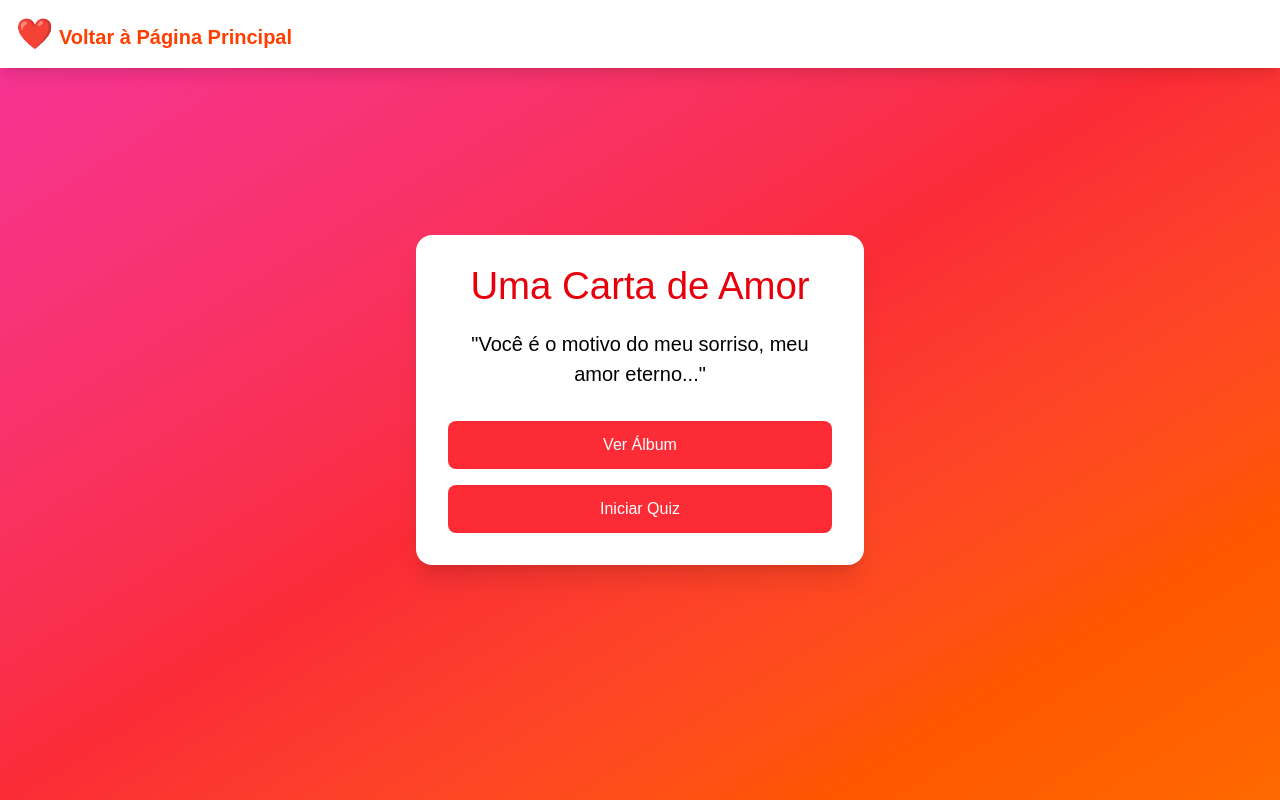
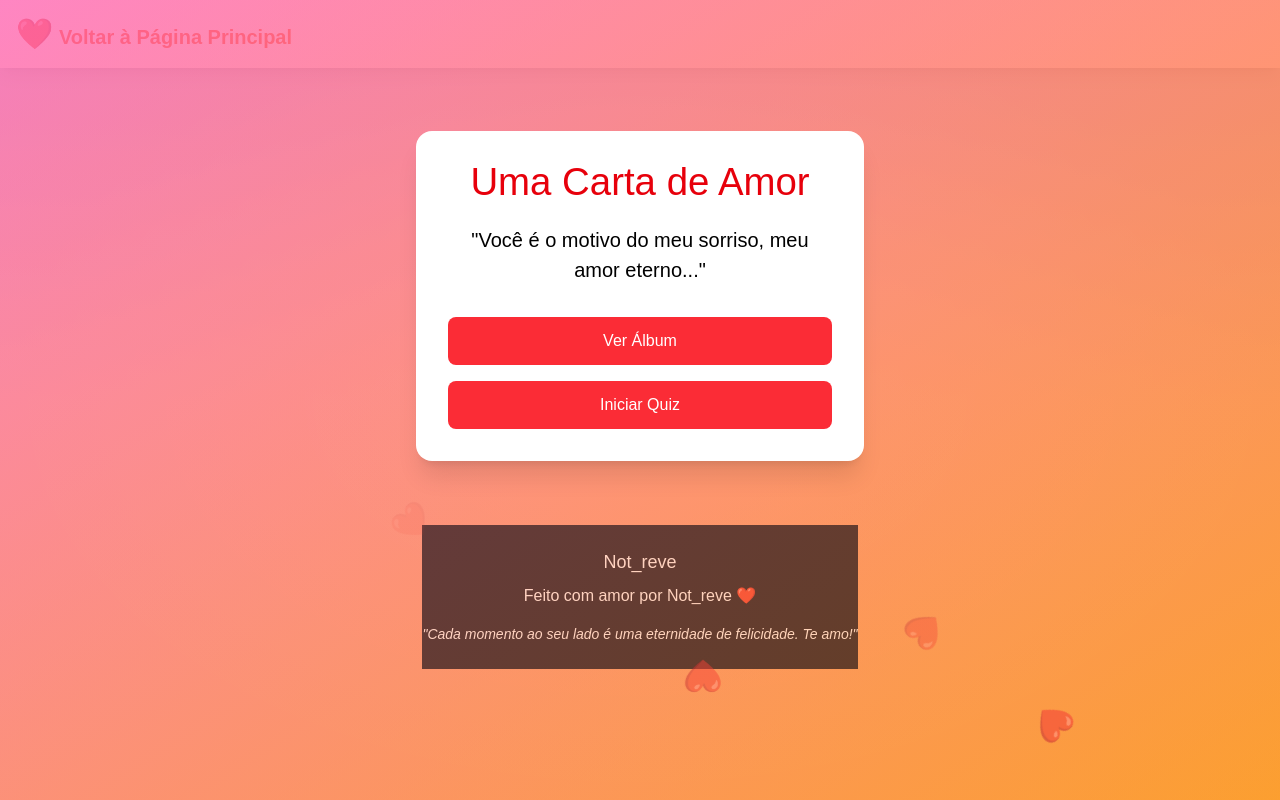
Before and after one commit to Nandosrv/KETLYN-VITORIA, a SvelteKit app: page / in a window 1280 px wide. Shown: the top 800 px of the page. Built offline with nearby package versions, Linux system fonts and the light colour scheme.

Commit message:
novo main

```diff
--- a/src/routes/+page.svelte
+++ b/src/routes/+page.svelte
@@ -1,10 +1,6 @@
 <script lang="ts">
-  import { fly, fade } from 'svelte/transition';
-  import { quintOut } from 'svelte/easing';
   import { goto } from '$app/navigation';
   import Footer from '../componentes/footer.svelte';
-
-  let hoveredButton: string | null = null;
 </script>
 
 <svelte:head>
@@ -12,10 +8,22 @@
   <meta name="description" content="Uma página especial para expressar amor" />
 </svelte:head>
 
-<main class="flex flex-col items-center justify-center min-h-screen bg-gradient-to-br from-pink-500 via-red-500 to-orange-500 text-white px-4 py-8">
+<main class="relative flex flex-col items-center justify-center min-h-screen bg-gradient-to-br from-pink-500 via-red-500 to-orange-500 text-white px-4 py-8 overflow-hidden">
+
+  <!-- Fundo com corações flutuantes -->
+  <div class="absolute top-0 left-0 w-full h-full bg-gradient-to-br from-pink-600 to-yellow-500 opacity-50"></div>
+
+  <!-- Corações voando -->
+  <div class="absolute top-0 left-0 w-full h-full pointer-events-none">
+    {#each Array(10) as _, i}
+      <div class="heart absolute animate-heart" style="animation-delay: {i * 1}s; left: {Math.random() * 100}%; bottom: -100px;">
+        ❤️
+      </div>
+    {/each}
+  </div>
+
   <div
     class="text-center p-8 rounded-2xl bg-white bg-opacity-20 backdrop-blur-md shadow-xl max-w-md w-full mx-auto transform transition-all duration-300 hover:scale-105"
-    in:fly="{{ y: 50, duration: 1000, easing: quintOut }}"
   >
     <h1 class="text-4xl md:text-5xl font-bold mb-6 text-red-600">Uma Carta de Amor</h1>
     <p class="mb-8 text-lg md:text-xl text-black leading-relaxed">"Você é o motivo do meu sorriso, meu amor eterno..."</p>
@@ -25,22 +33,58 @@
         <button
           class="w-full bg-red-500 px-6 py-3 text-white rounded-lg transition-all duration-300 transform hover:bg-pink-700 hover:scale-105 focus:outline-none focus:ring-2 focus:ring-pink-400 focus:ring-opacity-50"
           on:click={() => goto(button.route)}
-          on:mouseenter={() => hoveredButton = button.text}
-          on:mouseleave={() => hoveredButton = null}
           aria-label={button.text}
         >
           {button.text}
-          {#if hoveredButton === button.text}
-            <span in:fade="{{ duration: 200 }}" class="ml-2">❤️</span>
-          {/if}
         </button>
       {/each}
     </div>
   </div>
+
+  <Footer />
+
 </main>
 
-<Footer />
+<style lang="postcss">
+  /* Estilo de fundo 3D com gradiente */
+  main {
+    perspective: 1500px;
+  }
 
-<style lang="postcss">
+  .heart {
+    font-size: 2rem;
+    opacity: 0;
+    animation: float 6s ease-in-out infinite;
+  }
+
+  /* Animação dos corações flutuando */
+  @keyframes float {
+    0% {
+      transform: translateY(0) rotate(0deg);
+      opacity: 1;
+    }
+    50% {
+      transform: translateY(-200px) rotate(180deg);
+      opacity: 0.5;
+    }
+    100% {
+      transform: translateY(-400px) rotate(360deg);
+      opacity: 0;
+    }
+  }
+
+  /* Efeito de transformação de fundo */
+  .absolute {
+    position: absolute;
+  }
+
+  .animate-heart {
+    animation: float 6s ease-in-out infinite;
+  }
+
+  /* Adicionando o efeito de perspectiva ao fundo */
+  .bg-gradient-to-br {
+    background: linear-gradient(to bottom right, rgba(255, 105, 180, 0.7), rgba(255, 140, 0, 0.7));
+  }
 
 </style>
--- a/src/routes/album/+page.svelte
+++ b/src/routes/album/+page.svelte
@@ -25,13 +25,12 @@
   import foto19 from '$lib/images/19.jpg';
   import foto20 from '$lib/images/20.mp4';
   import foto21 from '$lib/images/21.mp4';
-    import Footer from '../../componentes/footer.svelte';
 
-  // Arrays de imagens e vídeos
+  import Footer from '../../componentes/footer.svelte';
+
   const imagens = [pnj1, pnj2, pnj3, pnj4, foto1, foto2, foto3, foto4, foto5, foto6, foto7, foto8, foto9, foto10, foto11, foto12, foto13, foto14, foto15, foto16, foto17, foto18, foto19];
   const videos = [foto20, foto21];
 
-  // Declarações de amor para cada foto
   const declaracoes = [
     "Cada clique me lembra do quanto você é especial para mim.",
     "Esta foto é uma das muitas memórias que guardo com tanto carinho.",
@@ -62,7 +61,6 @@
   let currentVideo = '';
 
   const openModal = (content: string) => {
-    // Verifica se é imagem ou vídeo
     if (content.endsWith('.mp4')) {
       currentVideo = content;
       currentImage = '';
@@ -78,6 +76,10 @@
     currentImage = '';
     currentVideo = '';
   };
+
+  const disableRightClick = (event: MouseEvent) => {
+    event.preventDefault();
+  };
 </script>
 
 <main class="mt-13 flex items-center justify-center h-screen bg-gradient-to-r from-purple-500 to-pink-500 text-white">
@@ -88,11 +90,11 @@
       <!-- Grid de imagens -->
       <div class="grid grid-cols-2 sm:grid-cols-3 lg:grid-cols-4 gap-6">
           {#each imagens as imagem, index}
+              <!-- svelte-ignore a11y_click_events_have_key_events -->
               <div
                 role="button"
                 tabindex="0"
                 on:click={() => openModal(imagem)}
-                on:keydown={(e) => e.key === 'Enter' && openModal(imagem)}
                 class="rounded-lg overflow-hidden shadow-lg hover:scale-105 transition-transform cursor-pointer">
                   <img src={imagem} alt={`Imagem ${index + 1}`} class="w-full h-48 object-cover"/>
                   <div class="p-4 bg-gray-800 text-white">
@@ -103,13 +105,17 @@
 
           <!-- Grid de vídeos -->
           {#each videos as video, index}
+              <!-- svelte-ignore a11y_click_events_have_key_events -->
               <div
                 role="button"
                 tabindex="0"
                 on:click={() => openModal(video)}
-                on:keydown={(e) => e.key === 'Enter' && openModal(video)}
                 class="rounded-lg overflow-hidden shadow-lg hover:scale-105 transition-transform cursor-pointer">
-                  <video class="w-full h-48 object-cover" src={video} controls>
+                  <video
+                    class="w-full h-48 object-cover"
+                    src={video}
+                    controls
+                    on:contextmenu={disableRightClick}>
                     <track kind="captions" srcLang="en" label="English"/>
                     Seu navegador não suporta vídeo.
                   </video>
@@ -149,3 +155,5 @@
   </div>
 
 </main>
+
+<Footer />
```
